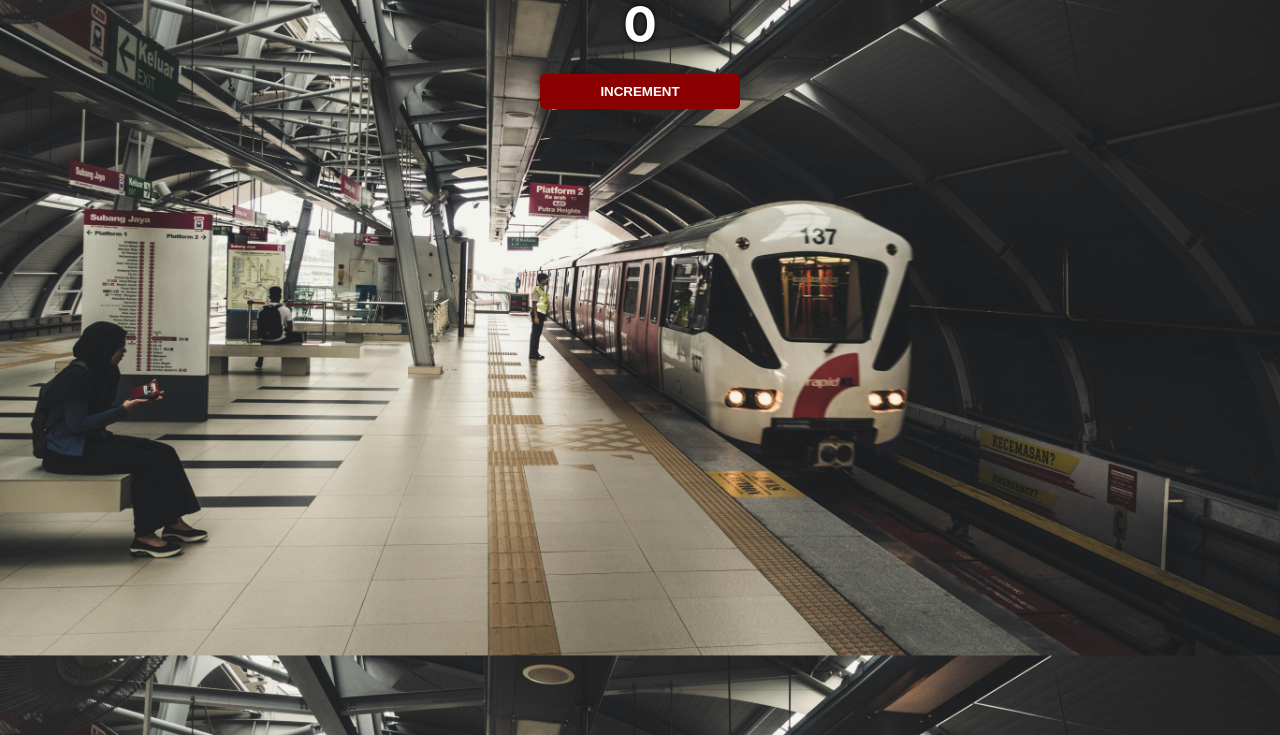
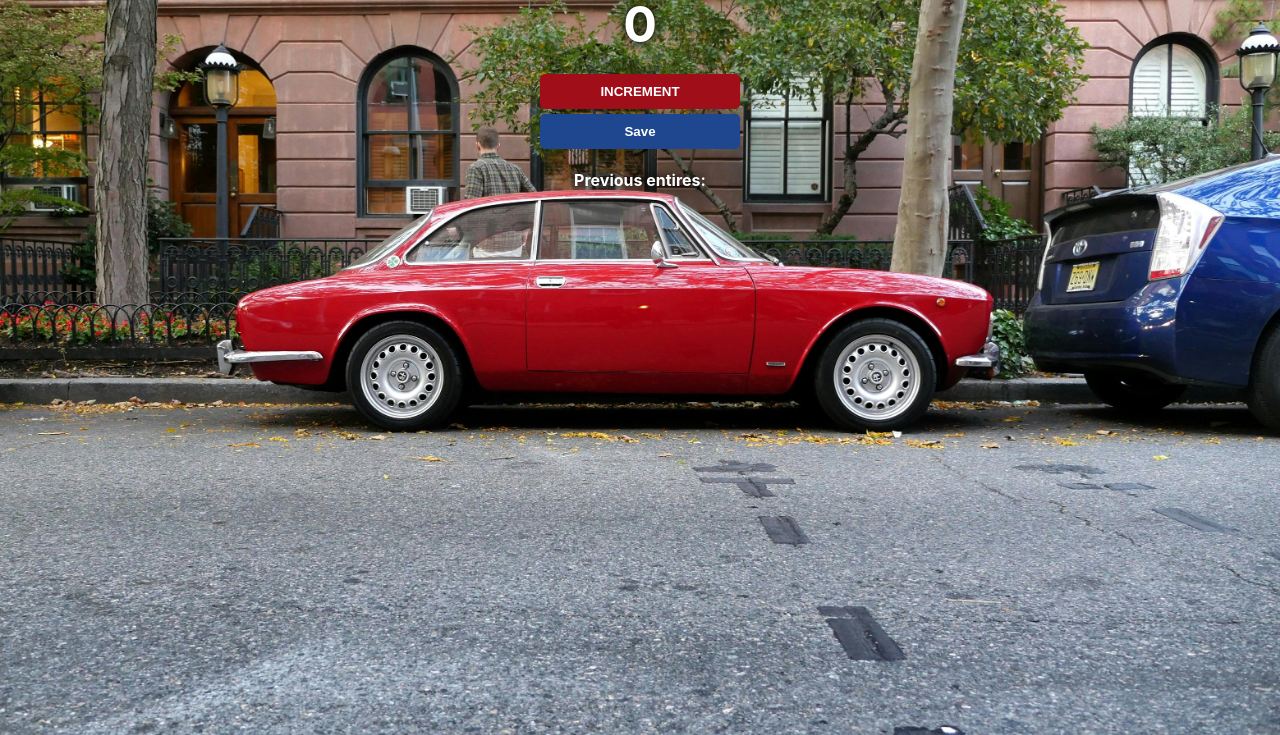
Before and after one commit to ChathurikaDissanayaka/Scrimba-JS, a plain HTML site: page Passenger Counter App/index.html in a window 1280 px wide. Shown: the part 65-800 px from the top of the page. Drawn offline with Linux system fonts and the light colour scheme.

Commit message:
add changes

```diff
--- a/Passenger Counter App/index.html
+++ b/Passenger Counter App/index.html
@@ -1,16 +1,23 @@
 <!DOCTYPE html>
 <html lang="en">
+
 <head>
     <meta charset="UTF-8">
     <meta name="viewport" content="width=device-width, initial-scale=1.0">
     <link rel="stylesheet" href="styles.css">
     <title>Passenger Counter</title>
 </head>
+
 <body>
-    <h1>People entered:</h1>
-    <h2 id="count-el">0</h2>
-    <button id="increment-btn" onclick="increment()">INCREMENT</button>
+    <div id="main-div">
+        <h1>Number of cars:</h1>
+        <h2 id="count-el">0</h2>
+        <button id="increment-btn" onclick="increment()">INCREMENT</button>
+        <button id="save-btn" onclick="save()">Save</button>
+        <p id="save-el">Previous entires: </p>
+    </div>
     <script src="index.js"></script>
 </body>
 <script src="index.js"></script>
+
 </html>
--- a/Passenger Counter App/index.js
+++ b/Passenger Counter App/index.js
@@ -1,8 +1,15 @@
-let count = 0;
-let countEl = document.getElementById("count-el");
+let countEl = document.getElementById("count-el")
+let previousCount = document.getElementById("save-el")
+let count = 0
 
 function increment() {
-  count = count + 1;
-  countEl.innerText = count;
-  console.log(countEl);
+    count += 1
+    countEl.innerText = count
 }
+
+function save() {
+    let currentCount = count + " - "
+    previousCount.textContent += currentCount
+    count = 0
+    countEl.textContent = count
+}
--- a/Passenger Counter App/styles.css
+++ b/Passenger Counter App/styles.css
@@ -1,11 +1,16 @@
 body {
-    background-image: url("station.jpg");
+    background-image: url("car.jpg");
     background-size: cover;
     font-family: -apple-system, BlinkMacSystemFont, 'Segoe UI', Roboto, Oxygen, Ubuntu, Cantarell, 'Open Sans', 'Helvetica Neue', sans-serif;
     font-weight: bold;
     text-align: center;
     color: #fff;
-    text-shadow: 0 0 5px #000;
+    text-shadow: 0 0 10px #000;
+}
+
+#main-div{
+    max-width: 300px;
+    margin: auto;
 }
 
 h1 {
@@ -31,9 +36,11 @@ button {
 }
 
 #increment-btn {
-    background: darkred;
+    /* background: darkred; */
+    background: #A00E19;
 }
 
 #save-btn {
-    background: darkgreen;
+    /* background: darkgreen; */
+    background: #1F478F;
 }
```
Also changed, not shown: Passenger Counter App/car.jpg (added).
